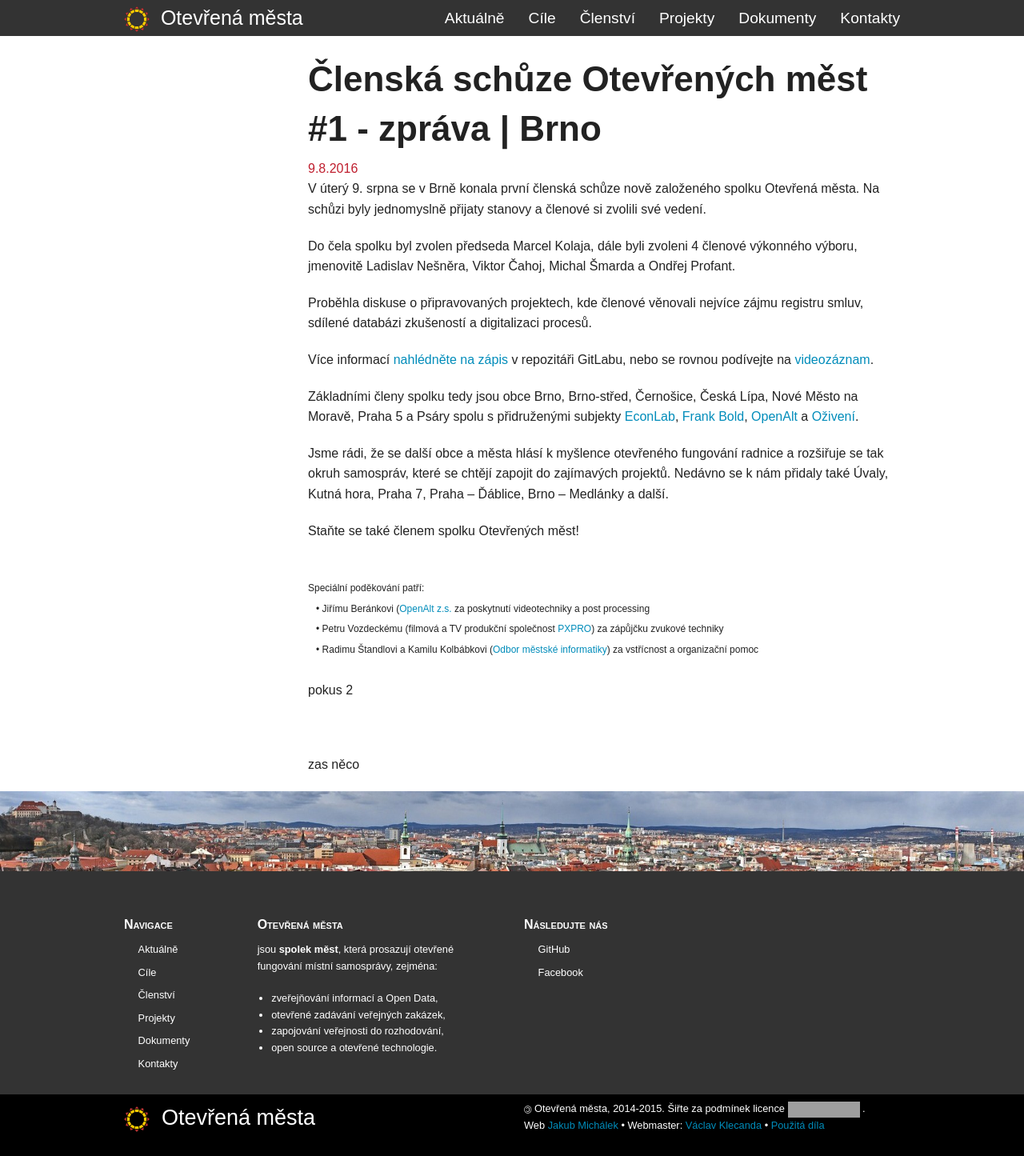
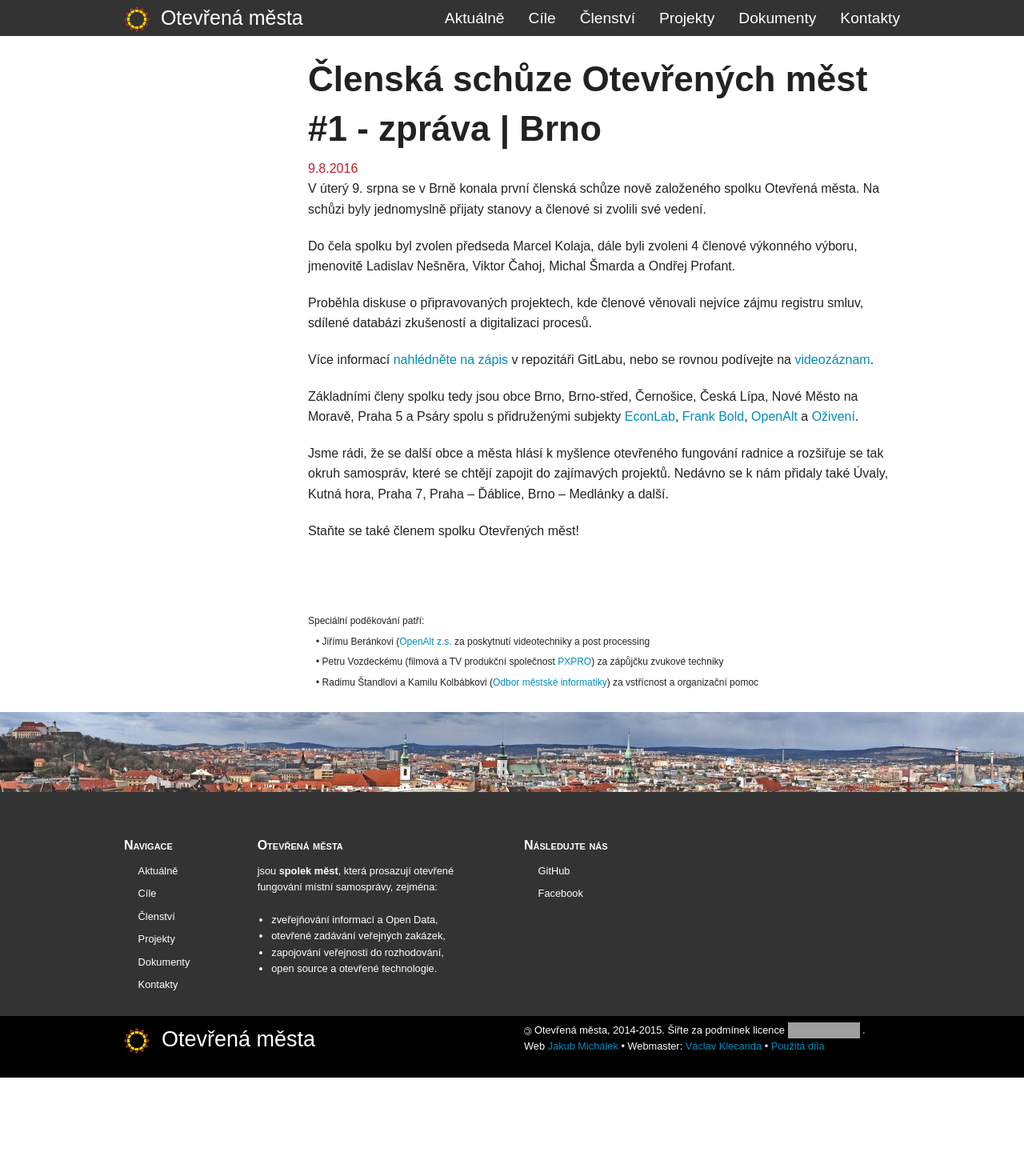
Before and after one commit to otevrenamesta/otevrenamesta.github.io, a Jekyll site: the page built from _posts/2016-08-09-clenska_schuze_01_zprava.md, in a window 1280 px wide. Shown: the whole page at 80% size. Built offline with Jekyll 4.4.1, drawn with Linux system fonts in a browser that asks for light colours; nearby versions of some CDN libraries; library files that are not in the unit come from our copies; after the commit the page ends 1347 px from its top, so only the background shows below that; grey boxes are pictures that could not be loaded.

Commit message:
kosmeticke

```diff
--- a/_posts/2016-08-09-clenska_schuze_01_zprava.md
+++ b/_posts/2016-08-09-clenska_schuze_01_zprava.md
@@ -17,16 +17,10 @@
 
 
 Staňte se také členem spolku Otevřených měst!
-  <br />
-  <br />
-  <br />
+<pre><br /><br /><br /></pre>
 <sup>
 Speciální poděkování patří:
 &nbsp;&nbsp;&nbsp;&bull; Jiřímu Beránkovi ([OpenAlt z.s.](https://www.openalt.org/) za poskytnutí videotechniky a post processing
 &nbsp;&nbsp;&nbsp;&bull; Petru Vozdeckému (filmová a TV produkční společnost [PXPRO](http://www.pxpro.cz)) za zápůjčku zvukové techniky
 &nbsp;&nbsp;&nbsp;&bull; Radimu Štandlovi a Kamilu Kolbábkovi ([Odbor městské informatiky](https://www.brno.cz/sprava-mesta/magistrat-mesta-brna/kancelar-namestka-primatora-pro-oblast-smart-city/odbor-mestske-informatiky)) za vstřícnost a organizační pomoc
 </sup>
-
-pokus 2
-<pre><br /><br /></pre>
-zas něco
```
